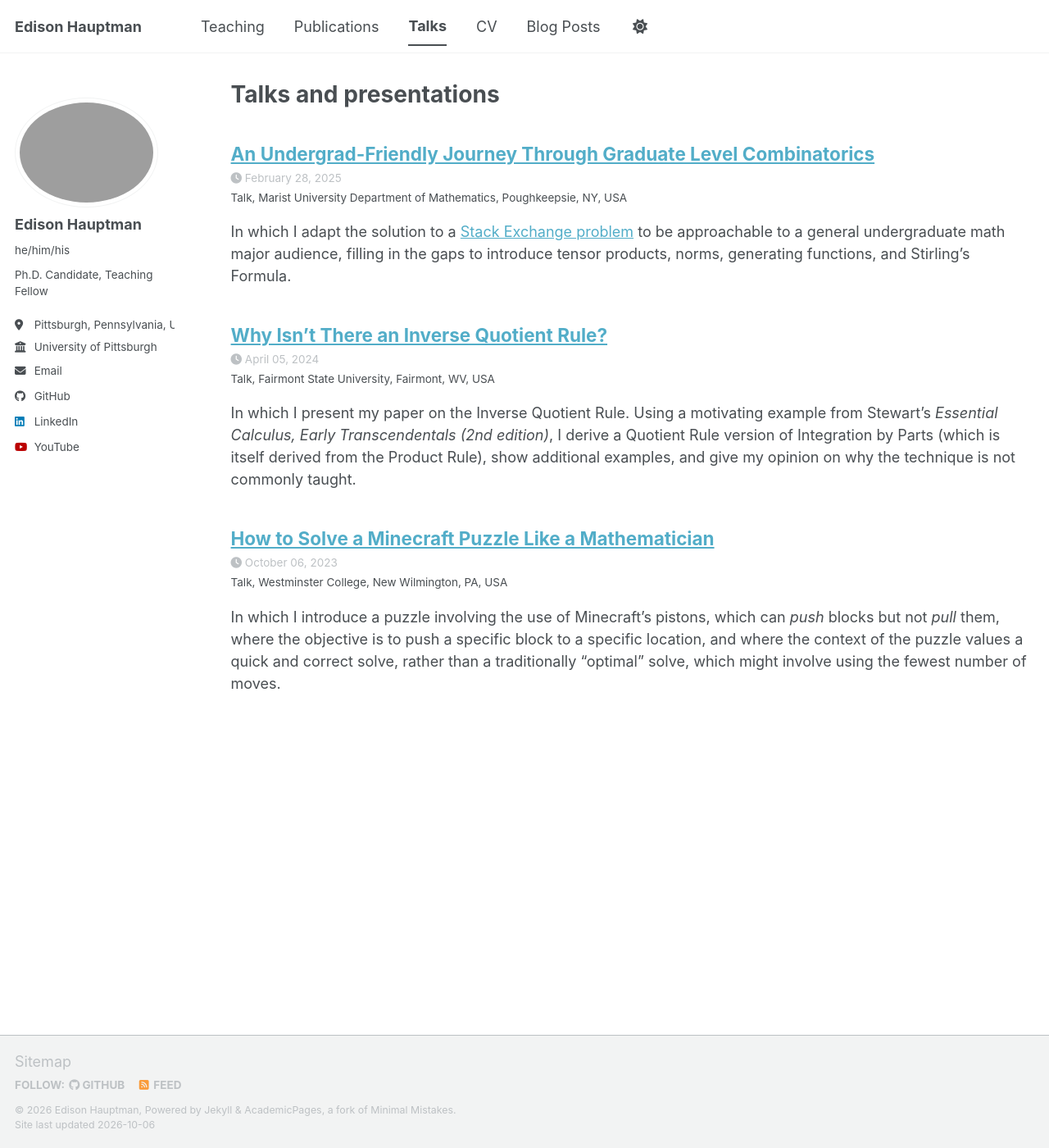
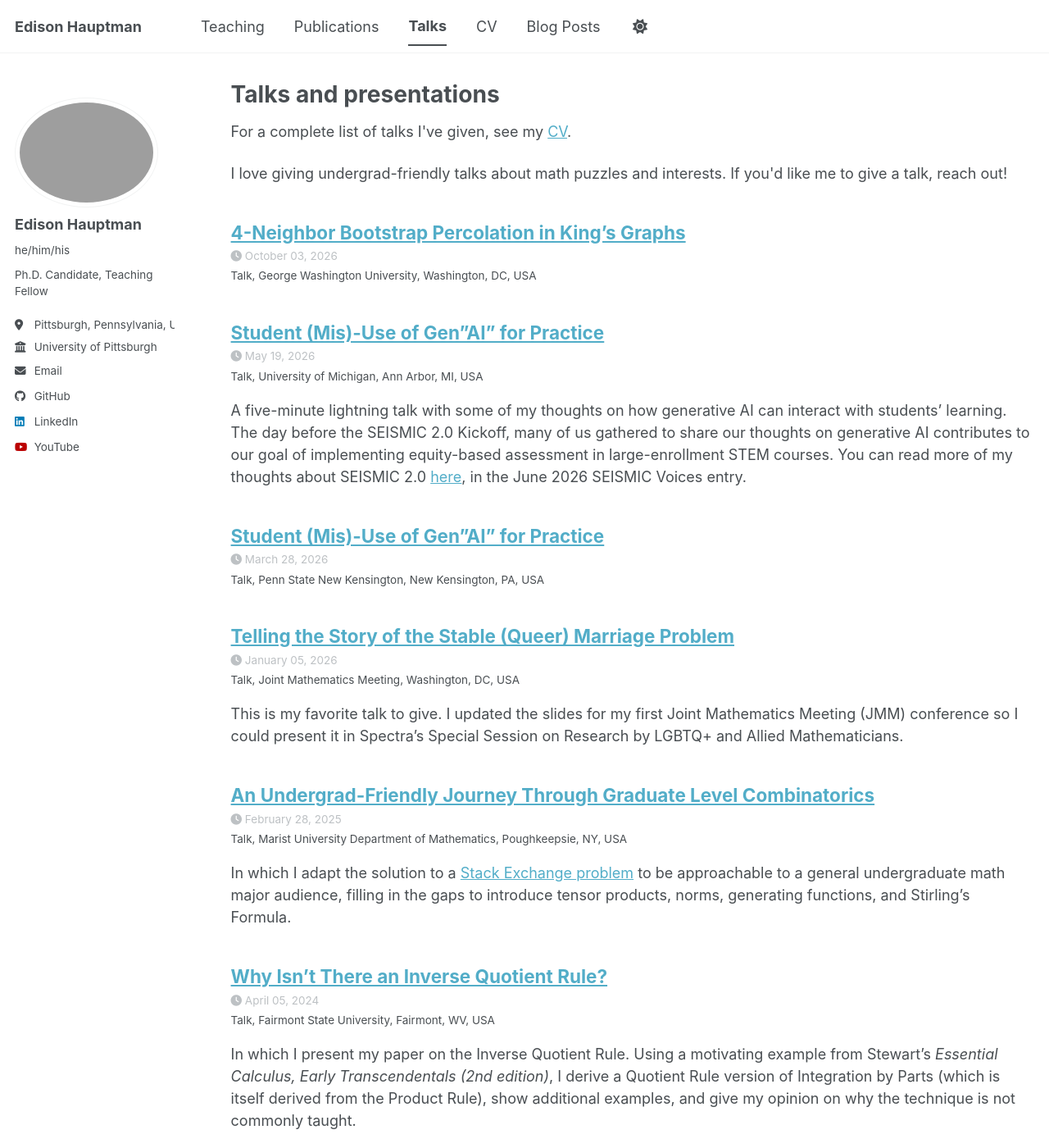
Before and after one commit to edihau/edihau.github.io, a Jekyll site: the page built from _pages/talks.html, in a window 1280 px wide and 1400 px high. Shown: the whole window at 82% size. Built offline with Jekyll 4.4.1, drawn with Linux system fonts in a browser that asks for light colours; a script bundle is joined from its source files by our own code; library files that are not in the unit come from our copies.

Commit message:
Add 2026 talks, remove sample slides and papers from files.

```diff
--- a/_layouts/talk.html
+++ b/_layouts/talk.html
@@ -58,8 +58,12 @@ layout: default
           <p>Recommended citation: {{ page.citation }}<br /><a href="{{ page.bibtexurl }}">Download Bibtex</a></p>
         {% elsif page.citation %}
           <p>Recommended citation: {{ page.citation }}</p>
+        {% elsif page.paperurl and page.bibtexurl and page.slidesurl %}
+          <p><a href=" {{ page.paperurl }} ">Paper</a> | <a href="{{ page.slidesurl }}">Slides</a> | <a href="{{ page.bibtexurl }}">Download Bibtex</a></p>
         {% elsif page.paperurl and page.bibtexurl %}
           <p><a href=" {{ page.paperurl }} ">Paper</a> | <a href="{{ page.bibtexurl }}">Download Bibtex</a></p>
+        {% elsif page.paperurl and page.slidesurl %}
+          <p><a href=" {{ page.paperurl }} ">Paper</a> | <a href="{{ page.slidesurl }}">Slides</a></p>
         {% elsif page.paperurl %}
           <p><a href=" {{ page.paperurl }} ">Paper</a></p>
         {% elsif page.slidesurl and page.bibtexurl %}
--- a/_pages/talks.html
+++ b/_pages/talks.html
@@ -5,6 +5,10 @@ permalink: /talks/
 author_profile: true
 ---
 
+<p>For a complete list of talks I've given, see my <a href=https://edihau.github.io/cv/>CV</a>.</p>
+
+<p>I love giving undergrad-friendly talks about math puzzles and interests. If you'd like me to give a talk, reach out!</p>
+
 {% for post in site.talks reversed %}
   {% include archive-single-talk.html %}
 {% endfor %}
--- /dev/null
+++ b/_talks/2026-01-05-stable-queer-marriage-problem.md
@@ -0,0 +1,14 @@
+---
+title: "Telling the Story of the Stable (Queer) Marriage Problem"
+collection: talks
+type: "Talk"
+permalink: /talks/2026-01-05-stable-queer-marriage-problem
+venue: "Joint Mathematics Meeting"
+date: 2026-01-05
+slidesurl: 'https://edihau.github.io/files/Telling_the_Story_of_the_Stable_(Queer)_Marriage_Problem.pdf'
+location: "Washington, DC, USA"
+---
+
+This is my favorite talk to give. I updated the slides for my first Joint Mathematics Meeting (JMM) conference so I could present it in Spectra's Special Session on Research by LGBTQ+ and Allied Mathematicians.
+
+In this talk, I explain that math is not apolitical. Our values and norms inform how we think and talk about the math we do. So, when we talk about the "Stable Marriage Problem" as a group of men and a group of women---who, by nature of the bipartite graph, only look for partners in the other group---that can hint at our values and norms, even if we don't intend it to. I believe reflecting on this is an important part of creating inclusive spaces, in math and everywhere else.
--- /dev/null
+++ b/_talks/2026-03-28-standards-based-grading.md
@@ -0,0 +1,10 @@
+---
+title: "Student (Mis)-Use of Gen\"AI\" for Practice"
+collection: talks
+type: "Talk"
+permalink: /talks/2026-03-28-standards-based-grading
+venue: "Penn State New Kensington"
+date: 2026-03-28
+slidesurl: 'https://edihau.github.io/files/MAA_SBG_In_Large-Enrollment_Calculus_032826.pdf'
+location: "New Kensington, PA, USA"
+---
--- /dev/null
+++ b/_talks/2026-05-19-student-misuse-of-generative-ai-for-practice.md
@@ -0,0 +1,12 @@
+---
+title: "Student (Mis)-Use of Gen\"AI\" for Practice"
+collection: talks
+type: "Talk"
+permalink: /talks/2026-05-19-student-misuse-of-generative-ai-for-practice
+venue: "University of Michigan"
+date: 2026-05-19
+slidesurl: 'https://edihau.github.io/files/SEISMIC_Collaboration_AI_Lightning_Talk_Slides.pdf'
+location: "Ann Arbor, MI, USA"
+---
+
+A five-minute lightning talk with some of my thoughts on how generative AI can interact with students' learning. The day before the SEISMIC 2.0 Kickoff, many of us gathered to share our thoughts on generative AI contributes to our goal of implementing equity-based assessment in large-enrollment STEM courses. You can read more of my thoughts about SEISMIC 2.0 [here](https://www.seismicproject.org/about/seismic-voices/), in the June 2026 SEISMIC Voices entry.
--- /dev/null
+++ b/_talks/2026-10-03-4-bootstrap-percolation-kings.md
@@ -0,0 +1,9 @@
+---
+title: "4-Neighbor Bootstrap Percolation in King's Graphs"
+collection: talks
+type: "Talk"
+permalink: /talks/2026-10-03-4-bootstrap-percolation-kings
+venue: "George Washington University"
+date: 2026-10-03
+location: "Washington, DC, USA"
+---
```
Also changed, not shown: _pages/about.md (+1 -1 lines), 8 other files.
